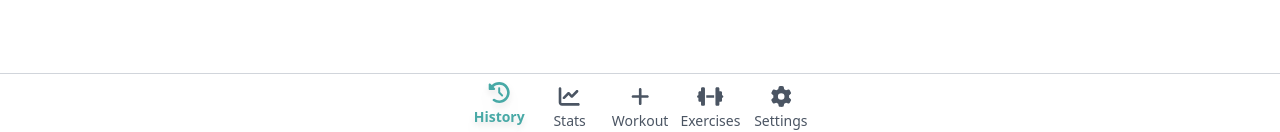
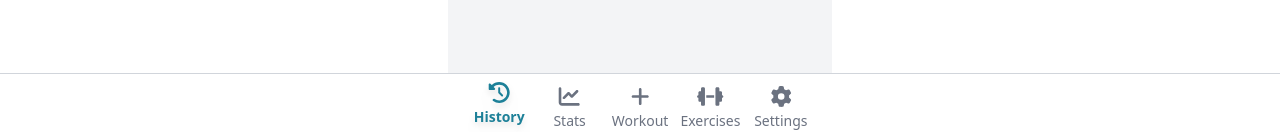
Before and after one commit to stijnapp/tracker, a React (Vite) app: page /#/ in a window 1280 px wide. Shown: the part 665-797 px from the top of the page. Built offline with nearby package versions, Linux system fonts and the light colour scheme.

Commit message:
fixed colors somewhat

```diff
--- a/src/components/Navbar/NavButton.jsx
+++ b/src/components/Navbar/NavButton.jsx
@@ -8,7 +8,7 @@ export default function NavButton({ to, icon, text }) {
     const navButtonClasses = 'flex flex-col gap-1 text-center justify-center text-sm pb-1 pt-3 transition-all duration-200';
 
     return (
-        <NavLink to={to} className={({ isActive }) => `${navButtonClasses} ${isActive ? 'text-primary -translate-y-1 font-bold drop-shadow-lg' : 'text-gray-600 font-medium'}`}>
+        <NavLink to={to} className={({ isActive }) => `${navButtonClasses} ${isActive ? 'text-primary -translate-y-1 font-bold drop-shadow-lg' : 'text-gray-500 font-medium'}`}>
             <FontAwesomeIcon icon={icon} size="xl" />
             {text}
         </NavLink>
--- a/src/index.css
+++ b/src/index.css
@@ -14,14 +14,30 @@ strong {
     @apply font-bold text-gray-700
 }
 
-.hover-effect {
-    @apply transition duration-300 ease-in-out shadow-md hover:shadow-xl hover:-translate-y-0.5
-}
-
 .btn {
-    @apply hover-effect w-fit font-semibold py-3 px-6 rounded-md focus:outline-none focus:ring-2 focus:ring-offset-2 ring-offset-white ring-primary
+    @apply w-fit font-semibold py-2 px-4 rounded-md transition-all duration-200 focus:outline-none focus:ring-offset-2 ring-offset-light dark:ring-offset-dark focus:ring-[3px] ring-opacity-70
 }
 
 .btn-primary {
-    @apply btn bg-primary hover:bg-primary-dark text-white
+    @apply btn bg-primary text-white ring-primary
 }
+
+.btn-secondary {
+    @apply btn bg-gray-300 dark:bg-gray-600 text-gray-800 dark:text-gray-100 ring-gray-500
+}
+
+.btn-danger {
+    @apply btn bg-danger text-white ring-danger
+}
+
+.btn-warning {
+    @apply btn bg-warning text-white ring-warning
+}
+
+.btn-success {
+    @apply btn bg-success text-white ring-success
+}
+
+.btn-info {
+    @apply btn bg-info text-white ring-info
+}
--- a/tailwind.config.js
+++ b/tailwind.config.js
@@ -1,17 +1,21 @@
+
 /** @type {import('tailwindcss').Config} */
 export default {
   content: [
     "./src/**/*.{js,jsx,ts,tsx}",
   ],
+  darkMode: 'selector',
   theme: {
     extend: {
       colors: {
-        primary: {
-          DEFAULT: '#48A9A6',
-          light: '#65bdba',
-          dark: '#388482',
-        },
-        dark: '#2F323A',
+        primary: '#1d8098',
+        secondary: '#ff6347',
+        danger: '#ef4444',
+        warning: '#eab308',
+        success: '#16a34a',
+        info: '#3b82f6',
+        light: '#f3f4f6',
+        dark: '#2f323a',
       },
     },
   },
```
